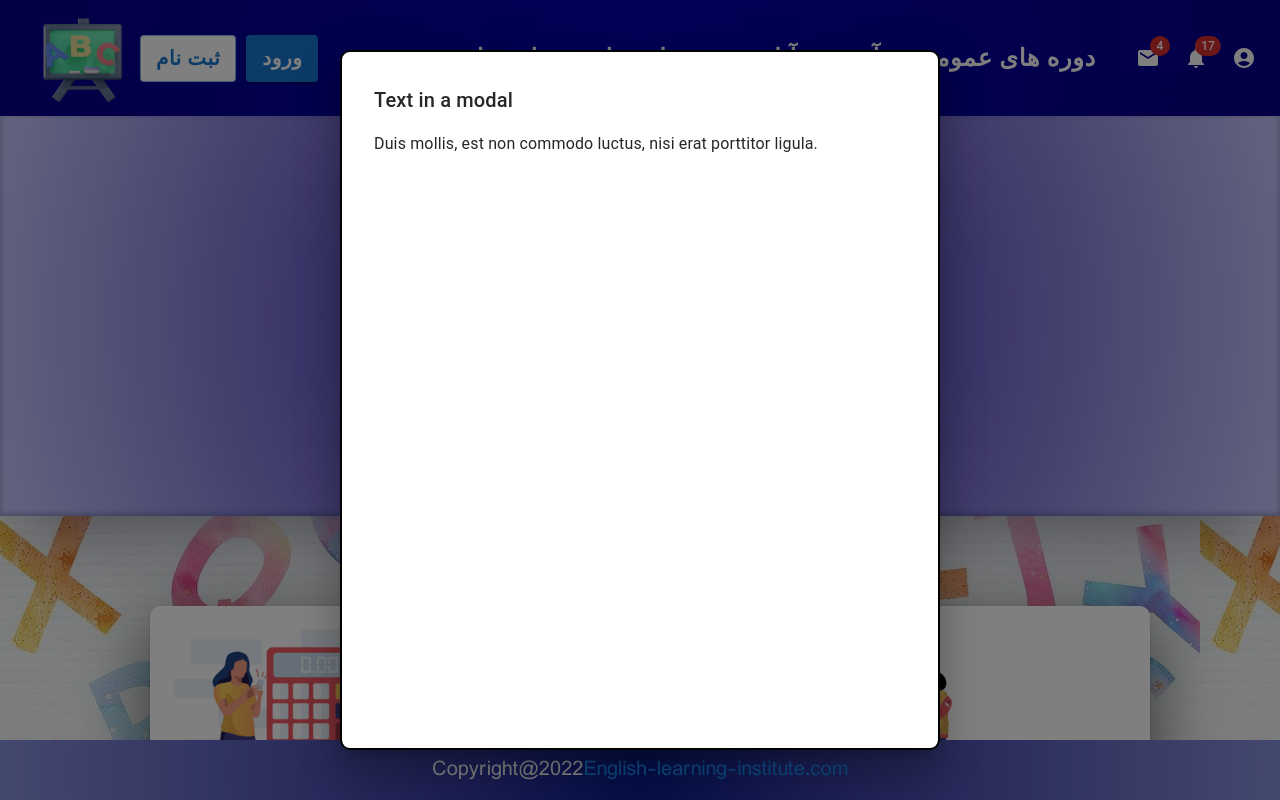
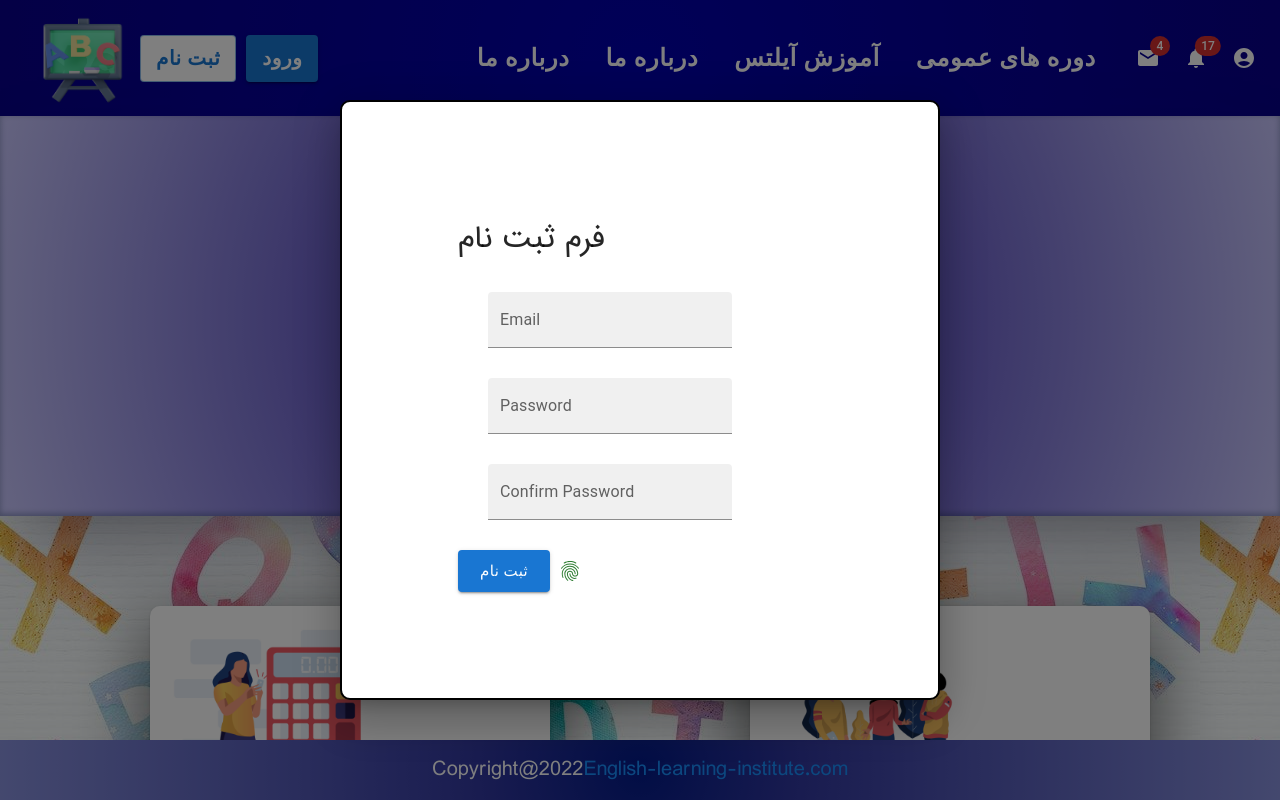
Before and after one commit to Hooman1994/english-learning-institute, a React (Create React App) app: page / in a window 1280 px wide. Both pictures are taken after a click on the button "ثبت نام". Shown: the top 800 px of the page. Built offline with nearby package versions, Linux system fonts and the light colour scheme.

Commit message:
forms added

```diff
--- a/src/components/Form/Form.js
+++ b/src/components/Form/Form.js
@@ -1,21 +1,23 @@
-import * as React from 'react';
-import Box from '@mui/material/Box';
-import Button from '@mui/material/Button';
-import Typography from '@mui/material/Typography';
-import Modal from '@mui/material/Modal';
+import * as React from "react";
+import Box from "@mui/material/Box";
+import Button from "@mui/material/Button";
+import Modal from "@mui/material/Modal";
+import TextField from "@mui/material/TextField";
+import { IconButton } from "@mui/material";
+import { Fingerprint } from "@mui/icons-material";
 
 const style = {
-  position: 'absolute',
-  top: '50%',
-  left: '50%',
-  transform: 'translate(-50%, -50%)',
+  position: "absolute",
+  top: "50%",
+  left: "50%",
+  transform: "translate(-50%, -50%)",
   width: 600,
-  height: 700,
+  height: 600,
   borderRadius: "10px",
-  bgcolor: 'background.paper',
-  border: '2px solid #000',
+  bgcolor: "background.paper",
+  border: "2px solid #000",
   boxShadow: 24,
-  p: 4,
+  p: 2,
 };
 
 export default function Forms(props) {
@@ -25,7 +27,10 @@ export default function Forms(props) {
 
   return (
     <div>
-      <Button onClick={handleOpen} style={props.style} variant={props.variant}>{props.buttonTitle}</Button>
+      <Button onClick={handleOpen} style={props.style} variant={props.variant}>
+        {props.buttonTitle}
+      </Button>
+      {props.formType === "Login" ? (
         <Modal
           open={open}
           onClose={handleClose}
@@ -33,14 +38,90 @@ export default function Forms(props) {
           aria-describedby="modal-modal-description"
         >
           <Box sx={style}>
-          <Typography id="modal-modal-title" variant="h6" component="h2">
-            Text in a modal
-          </Typography>
-          <Typography id="modal-modal-description" sx={{ mt: 2 }}>
-            Duis mollis, est non commodo luctus, nisi erat porttitor ligula.
-          </Typography>
+            <div
+              style={{
+                justifyContent: "center",
+                margin: "100px 30px 50px 100px",
+              }}
+            >
+              <h1>فرم ورود</h1>
+              <div style={{ margin: "30px", fontSize: "30px" }}>
+                <TextField
+                  id="filled-search"
+                  label="Email"
+                  type="email"
+                  variant="filled"
+                />
+              </div>
+              <div style={{ margin: "30px", fontSize: "30px" }}>
+                <TextField
+                  id="filled-password-input"
+                  label="Password"
+                  type="password"
+                  autoComplete="current-password"
+                  variant="filled"
+                />
+              </div>
+              {/* <Button variant="contained" size="large">
+                {props.buttonTitle}
+              </Button> */}
+              <IconButton aria-label={props.buttonTitle} color="secondary">
+                <Fingerprint />
+              </IconButton>
+            </div>
           </Box>
         </Modal>
+      ) : (
+        <Modal
+          open={open}
+          onClose={handleClose}
+          aria-labelledby="modal-modal-title"
+          aria-describedby="modal-modal-description"
+        >
+          <Box sx={style}>
+            <div
+              style={{
+                justifyContent: "center",
+                margin: "100px 30px 50px 100px",
+              }}
+            >
+              <h1>فرم ثبت نام</h1>
+              <div style={{ margin: "30px", fontSize: "30px" }}>
+                <TextField
+                  id="filled-search"
+                  label="Email"
+                  type="email"
+                  variant="filled"
+                />
+              </div>
+              <div style={{ margin: "30px", fontSize: "30px" }}>
+                <TextField
+                  id="filled-password-input"
+                  label="Password"
+                  type="password"
+                  autoComplete="current-password"
+                  variant="filled"
+                />
+              </div>
+              <div style={{ margin: "30px", fontSize: "30px" }}>
+                <TextField
+                  id="filled-password-input"
+                  label="Confirm Password"
+                  type="password"
+                  autoComplete="current-password"
+                  variant="filled"
+                />
+              </div>
+              <Button variant="contained" size="large">
+                {props.buttonTitle}
+              </Button>
+              <IconButton aria-label="fingerprint" color="success">
+                <Fingerprint />
+              </IconButton>
+            </div>
+          </Box>
+        </Modal>
+      )}
     </div>
   );
 }
--- a/src/components/Layout/Navbar.js
+++ b/src/components/Layout/Navbar.js
@@ -184,6 +184,7 @@ export default function PrimarySearchAppBar() {
               fontSize: "20px",
               fontWeight: "bold",
             }}
+            formType="Register"
           />
           <Form
             buttonTitle="ورود"
@@ -194,6 +195,8 @@ export default function PrimarySearchAppBar() {
               fontSize: "20px",
               fontWeight: "bold",
             }}
+            formType="Login"
+
           />
           <Typography
             variant="h6"
```
Lines whose indentation alone changed are shown as unchanged.
